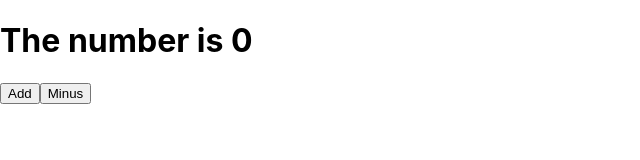
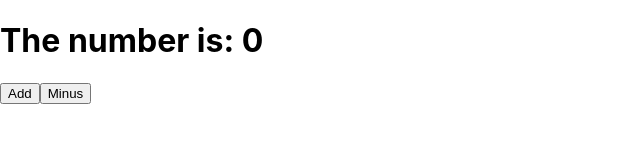
Before and after one commit to Na-hyunwoo/movie_app_2021, a React (Create React App) app: page / in a window 1280 px wide. Shown: the top 160 px of the page, without its empty margins (0-640 px from the left). Built offline with nearby package versions, Linux system fonts and the light colour scheme; the HTML template or start-up script is replaced by a standard one.

Commit message:
state done

```diff
--- a/src/App.js
+++ b/src/App.js
@@ -2,22 +2,22 @@ import React from "react";
 
 
 class App extends React.Component{
-
+//state라는 녀석은 값이 변할 수 있다. 따라서 클래스를 사용하는 이유는 state 때문이고 이는 아주 유용하다 !
   state={
     count:0
   };
 
   add=()=>{
-    console.log("add");
+    this.setState(current=>({count:current.count+1}));
   };
 
   minus=()=>{
-    console.log("minus");
+    this.setState(current=>({count:current.count-1}));
   };
 
   render(){
     return <div>
-        <h1>The number is {this.state.count}</h1>
+        <h1>The number is: {this.state.count}</h1>
         <button onClick={this.add}>Add</button>
         <button onClick={this.minus}>Minus</button>
       </div>;
```
